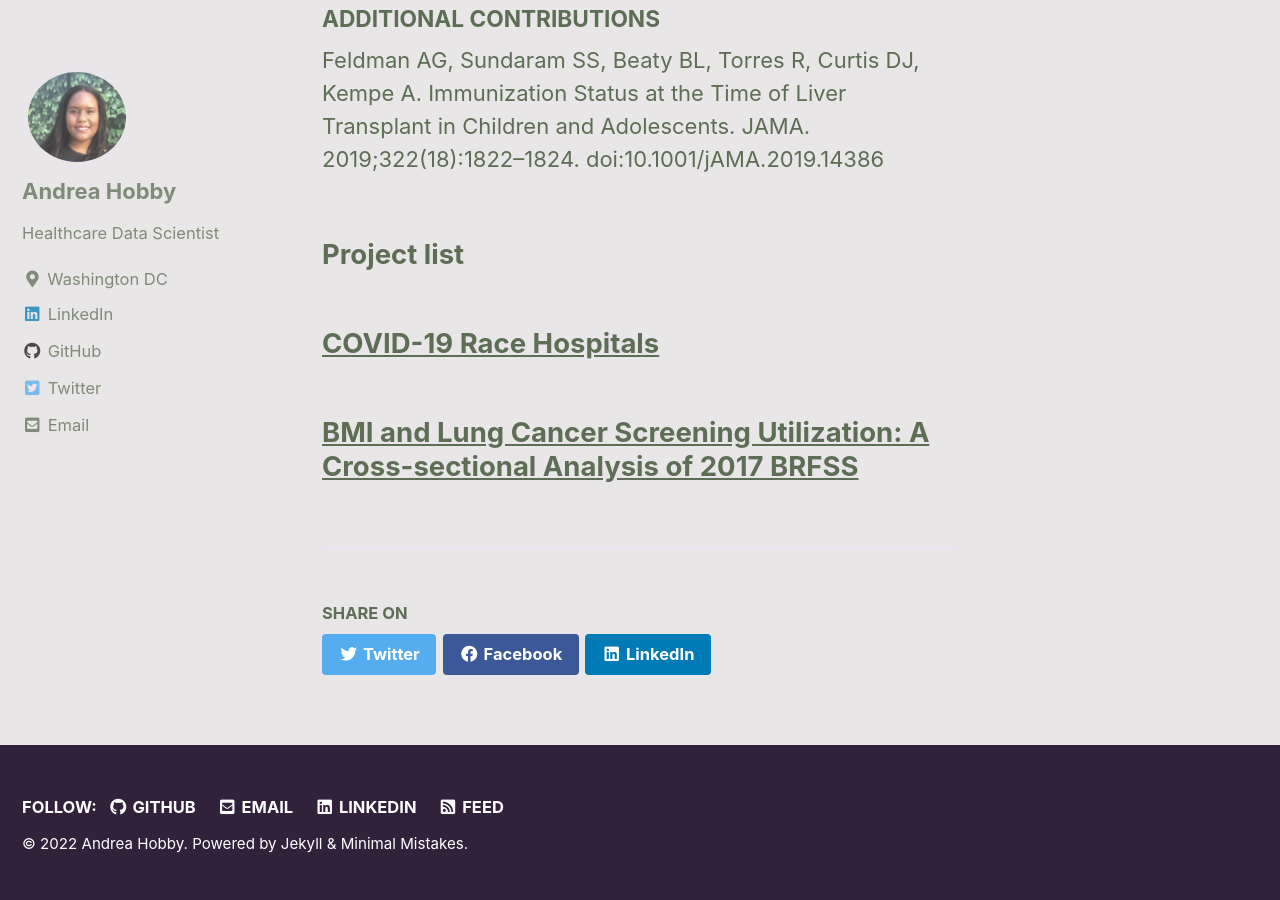
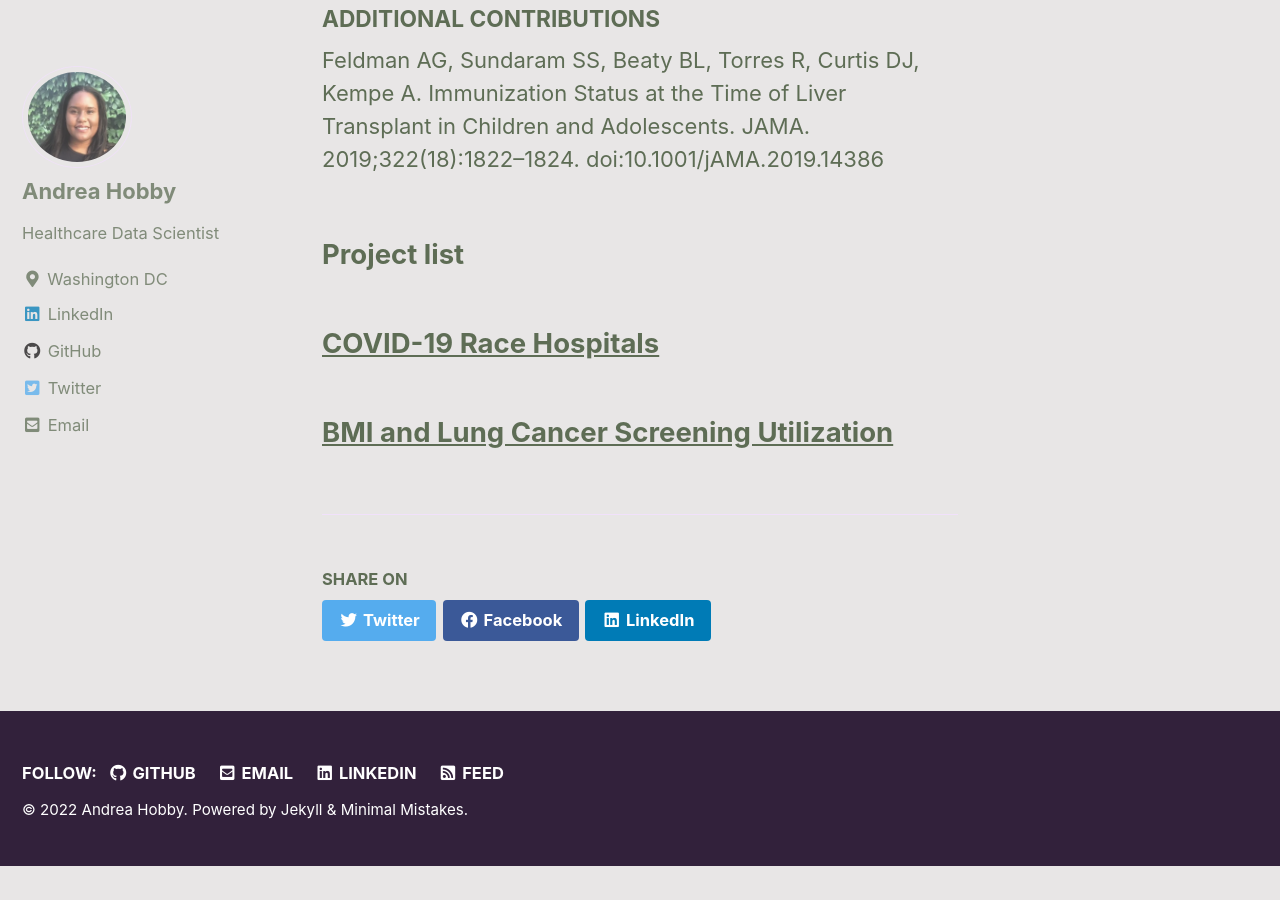
Before and after one commit to AndreaHobby/andreahobby.io, a Jekyll site: the page built from _pages/Projects.md, in a window 1280 px wide and 900 px high, scrolled down 1127 px. Built offline with Jekyll 4.4.1, drawn with Linux system fonts in a browser that asks for light colours; cached includes are drawn as plain includes; after the commit the page ends 1993 px from its top, so only the background shows below that.

Commit message:
Update lung-cancer-screening.md

```diff
--- a/_projects/lung-cancer-screening.md
+++ b/_projects/lung-cancer-screening.md
@@ -1,6 +1,6 @@
 ---
 layout: single
-title: "BMI and Lung Cancer Screening Utilization: A Cross-sectional Analysis of 2017 BRFSS"
+title: "BMI and Lung Cancer Screening Utilization"
 author_profile: false
 comments: true
 show_date: true
```
